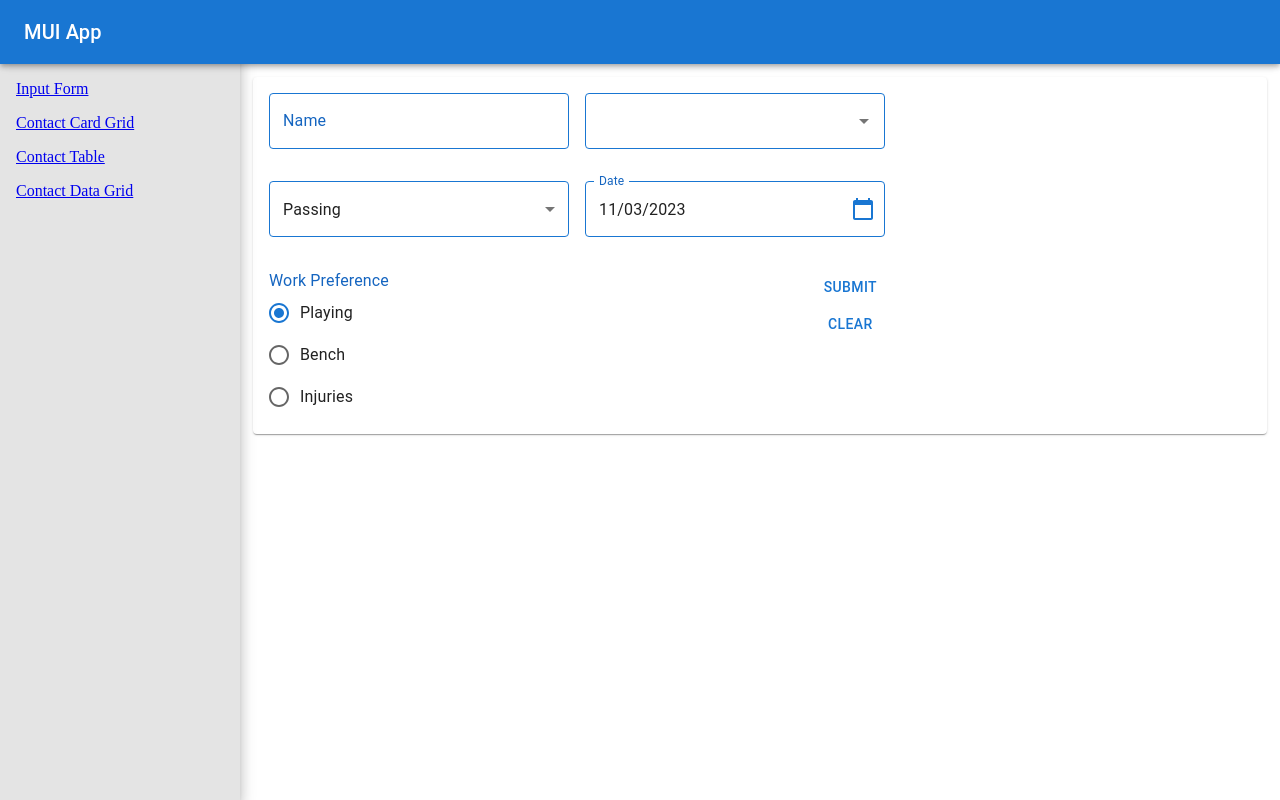
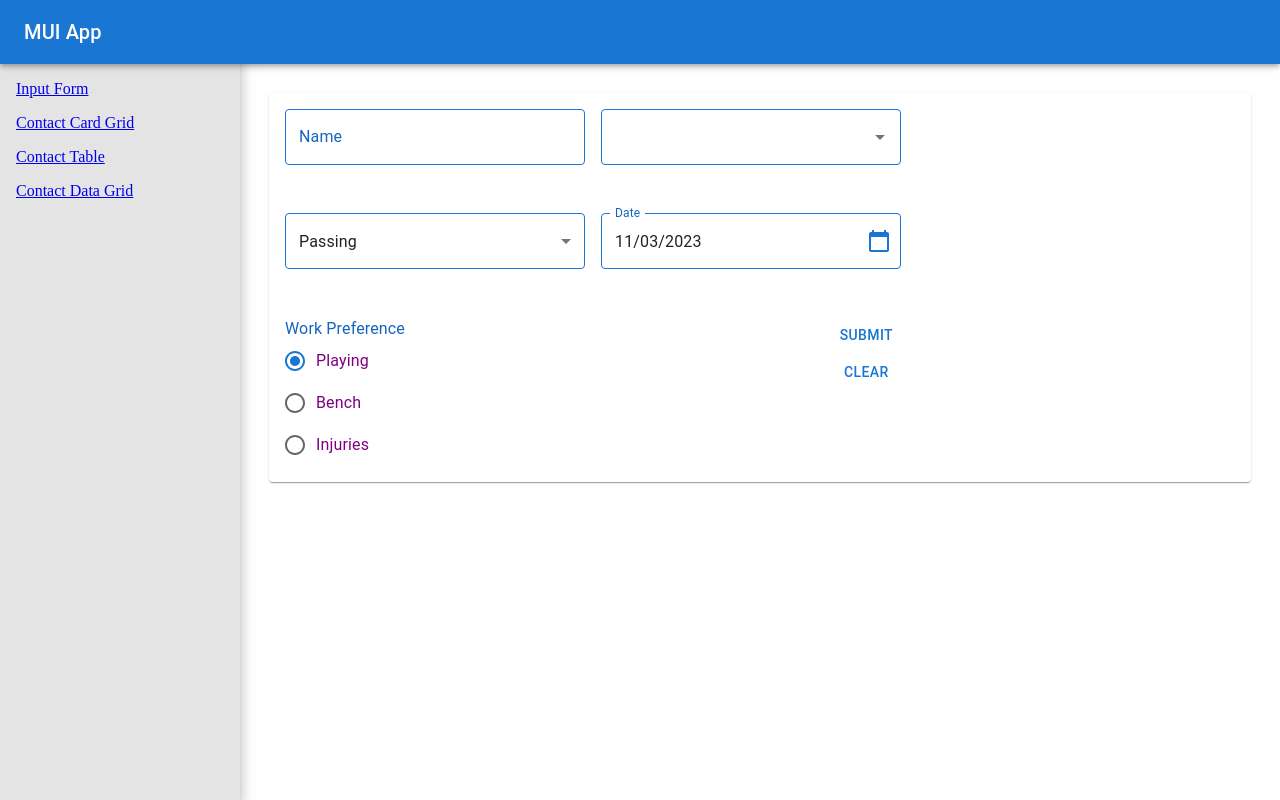
Before and after one commit to gemtunde/MUI-App, a React (Create React App) app: page / in a window 1280 px wide. Built offline with nearby package versions, Linux system fonts and the light colour scheme; the HTML template or start-up script is replaced by a standard one.

Commit message:
Advance sx prop syntax

```diff
--- a/src/Components/Form/ContactForm.tsx
+++ b/src/Components/Form/ContactForm.tsx
@@ -157,7 +157,11 @@ const ContactForm = (props: Props) => {
 
   return (
     <>
-      <Paper sx={paperInputStyle}>
+      <Paper sx={paperInputStyle}></Paper>
+      <Paper
+        //   adding additional styling, icase we have multiple components using the styling. here we spread the style object and add additional style
+        sx={{ ...paperInputStyle, margin: { xs: 1, sm: 2, color: "purple" } }}
+      >
         <form>
           <FormControl>
             <FormGroup row sx={{ padding: 2, justifyContent: "space-between" }}>
--- a/src/Components/Form/FormSubcomponent/BeatifulDatePicker.tsx
+++ b/src/Components/Form/FormSubcomponent/BeatifulDatePicker.tsx
@@ -6,7 +6,12 @@ import { AdapterDayjs } from "@mui/x-date-pickers/AdapterDayjs";
 import CalendarTodayIcon from "@mui/icons-material/CalendarToday";
 
 const popperSx = {
-  color: "red",
+  "& .MuiPaper-root": {
+    color: "red",
+  },
+  "&  [role-grid]": {
+    backgroundColor: "green",
+  },
 };
 export const BeatifulDatePicker = (props: {
   value: string | null | undefined;
--- a/src/Components/Form/FormSubcomponent/BeatifulSelect.tsx
+++ b/src/Components/Form/FormSubcomponent/BeatifulSelect.tsx
@@ -27,7 +27,11 @@ export const BeatifulSelect = (props: {
       {...props}
       id="skill-select"
       renderValue={(select: string[]) => select.join(" , ")}
-      sx={{ minWidth: minWidth, marginRight: 2 }}
+      sx={{
+        minWidth: minWidth,
+        marginRight: 2,
+        marginBottom: { xs: 1, sm: 2 },
+      }}
       multiple
       MenuProps={{
         PaperProps: {
--- a/src/Components/Form/FormSubcomponent/BeatifulTextField.tsx
+++ b/src/Components/Form/FormSubcomponent/BeatifulTextField.tsx
@@ -12,6 +12,7 @@ export const BeatifulTextField = (props: TextFieldProps) => {
       sx={{
         minWidth: minWidth,
         marginRight: 2,
+        marginBottom: { xs: 1, sm: 2 },
         // "& .MuiInputBase-root": { height: 80 },
         "& .MuiOutlinedInput-root.Mui-focused": {
           "& > fieldset": {
```
